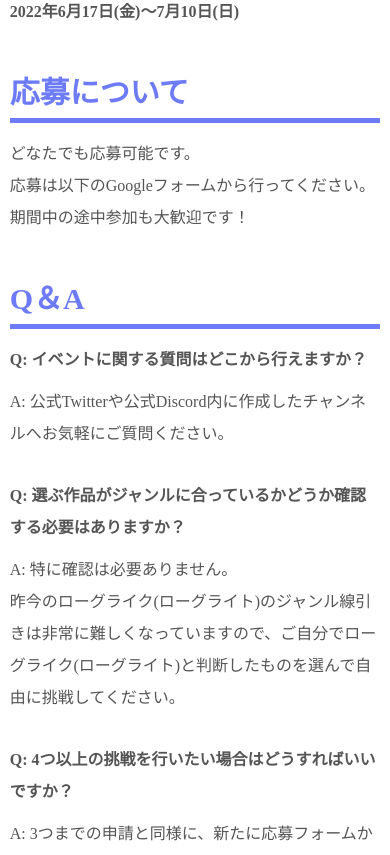
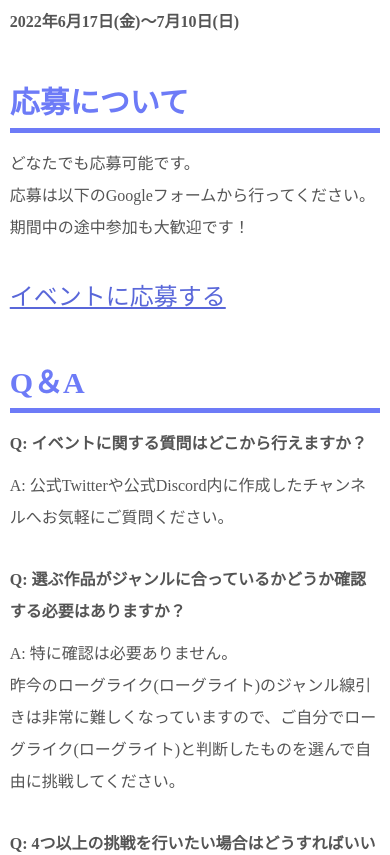
Before and after one commit to mysrtafes/mysrtafes-web-front, a Next.js app: page /show in a window 390 px wide. Shown: the part 1004-1859 px from the top of the page. Built offline with nearby package versions, Linux system fonts and the light colour scheme.

Commit message:
showのcss修正、TL実装

```diff
--- a/package.json
+++ b/package.json
@@ -14,6 +14,7 @@
     "react": "18.1.0",
     "react-dom": "18.1.0",
     "react-query": "^3.38.0",
+    "react-twitter-embed": "^4.0.4",
     "sass": "^1.51.0"
   },
   "devDependencies": {
--- a/src/pages/show.tsx
+++ b/src/pages/show.tsx
@@ -35,7 +35,8 @@ const Show: NextPage = () => {
                 <p className={styles.p}>
                     どなたでも応募可能です。<br />
                     応募は以下のGoogleフォームから行ってください。<br />
-                    期間中の途中参加も大歓迎です！
+                    期間中の途中参加も大歓迎です！<br /><br />
+                    <Link href="(googleformのurl)"><a className={styles.joinEventButton}>イベントに応募する</a></Link>
                 </p>
                 <h2 className={styles.h2}>Q＆A</h2>
                 <ul className={styles.list}>
--- a/src/styles/Show.module.scss
+++ b/src/styles/Show.module.scss
@@ -1,4 +1,5 @@
-
+.main {
+    padding-top: 50px;
 
     .inner {
         width: 95%;
@@ -58,8 +59,15 @@
         margin: 20px 0;
         border-radius: 5px;
     }
-
-
+    .joinEventButton {
+        text-decoration: underline;
+        color: rgb(89,103,217);
+        font-size: 24px;
+        line-height: 42px;
+    }
+}
 @media (max-width : 768px) {
-
+    .main {
+        padding-top: 10px;
     }
+}
--- /dev/null
+++ b/src/styles/TweetList.module.scss
@@ -0,0 +1,4 @@
+.tweetList {
+    border: solid 1px #ccc;
+    border-radius: 5px;
+}
```
Also changed, not shown: src/components/tweetList.tsx (added, +13 -0 lines), src/pages/index.tsx (+6 -2 lines). Lines whose indentation alone changed are shown as unchanged.
